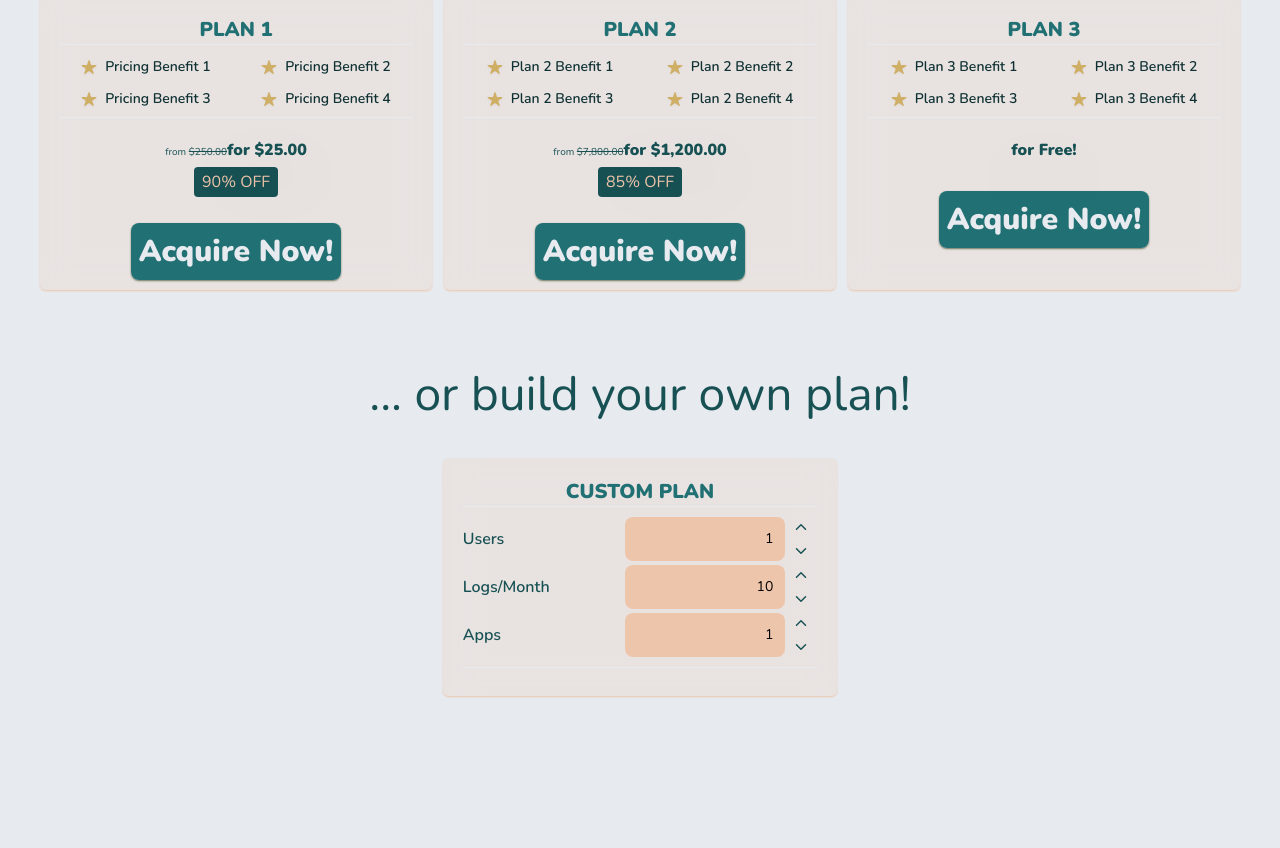
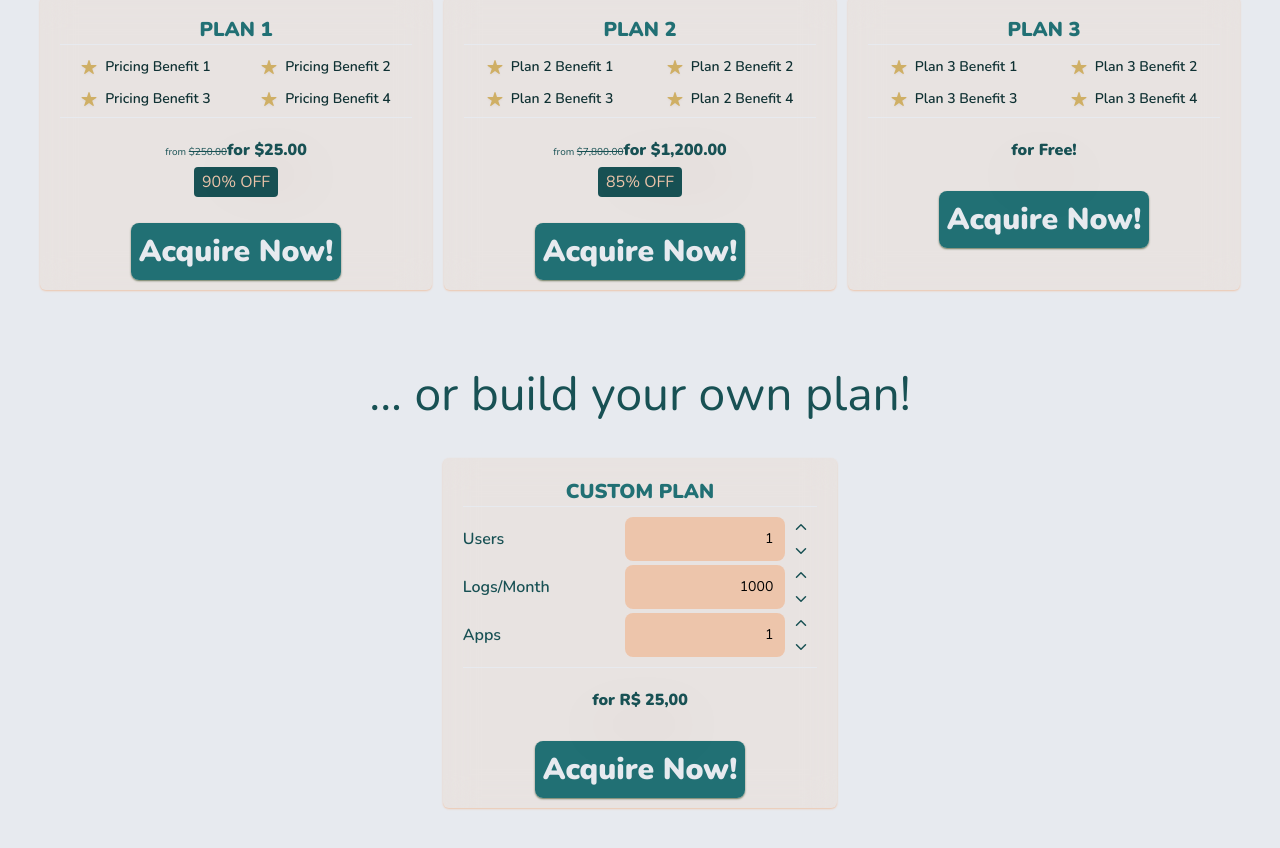
Before and after one commit to araujoarthur/logit-mainpage, a React (Vite) app: page / in a window 1280 px wide. Shown: the part 1691-2539 px from the top of the page. Before the commit the page ends 2427 px from the top, so only its background shows below. Built offline with nearby package versions, Linux system fonts and the light colour scheme.

Commit message:
Finished pricing

```diff
--- a/src/App.jsx
+++ b/src/App.jsx
@@ -37,8 +37,8 @@ class App extends React.Component {
         <ButtonBox passRef={ this.references.Login } id="loginbox" background="icewhite" shadow="lg" shadowColor="salmonpink" icon={<IoRocket />} href="#">To The App!</ButtonBox>
         <ButtonBox passRef={ this.references.SignUp } id="signupbox" background="aquagreen" textColor="darkpetrol" buttonBackground="salmonpink" shadow="lg" shadowColor="limegreenFaded" icon={<IoRocket />} href="#">Create an Account!</ButtonBox>
         <ButtonBox passRef={ this.references.Documentation } id="documentationbox" background="salmonpink" buttonBackground="aquagreen" textColor="icewhite" shadow="lg" shadowColor="darkpetrol" icon={ <IoHelpCircle /> }>Read the Documentation</ButtonBox>
-        <PricingGrid id="pricingbox" columns='3' gap='3' passRef={ this.references.Pricing }>
-
+        <div id="pricingbox" ref={ this.references.Pricing }>
+          <PricingGrid columns='3' gap='3'>
             <PricingBox planName="Plan 1" purchaseBox={<PurchaseBox planIdentifier={1} priceFrom={25000} priceFor={2500} discountPercent={true} locale='en-US' currency='USD' />}>
               <PlanBenefits>
                 <PlanBenefit>
@@ -98,6 +98,7 @@ class App extends React.Component {
             </CustomPlan>
             <div></div>
           </PricingGrid>
+        </div>
       </>
     );
   }
--- a/src/CustomPlan.jsx
+++ b/src/CustomPlan.jsx
@@ -1,23 +1,65 @@
 import React from 'react'
 import { PricingBox } from './PricingGrid';
 import { IoChevronDown, IoChevronUp, IoChevronBack, IoChevronForward } from 'react-icons/io5'
+import PurchaseBox from './PurchaseBox';
 
 
 export default class CustomPlan extends React.Component {
     constructor(props) {
         super(props);
 
-        this.UsersInputRef = React.createRef();
-        this.LogsInputRef = React.createRef();
-        this.AppsInputRef = React.createRef();
+        this.UsersRef = {input: React.createRef(), utility: React.createRef()};
+        this.LogsRef = {input: React.createRef(), utility: React.createRef()};
+        this.AppsRef = {input: React.createRef(), utility: React.createRef()};
+
+        this.handleChange = this.handleChange.bind(this);
+
+        this.state = {
+            unitValue: {
+                users:500,
+                logs:1,
+                apps:1000
+            },
+            purchaseValue: {
+                users:0,
+                logs:0,
+                apps:0,
+            }
+        }
+
+    }
+
+    handleChange(item, fn_callback = (count, unitValue) => { return count * unitValue }) {
+        this.setState(previousState => {console.log(previousState); return {
+            purchaseValue:{
+                ...previousState.purchaseValue,
+                [item.state.utilityIdentifier]: fn_callback(item.state.count, previousState.unitValue[item.state.utilityIdentifier])
+            }
+        }});
     }
 
     render() {
+        const { users: usersPrice, logs: logsPrice, apps: appsPrice } = this.state.purchaseValue;
         return (
-            <PricingBox planName="Custom Plan">
-                <SelectUtility ref={ this.UsersInputRef } utility="Users"></SelectUtility>
-                <SelectUtility ref={ this.LogsInputRef } utility="Logs/Month" incrementalOffset={10} ></SelectUtility>
-                <SelectUtility ref={ this.AppsInputRef } utility="Apps"></SelectUtility>
+            <PricingBox planName="Custom Plan" purchaseBox={<PurchaseBox priceFor={usersPrice + logsPrice + appsPrice} />}>
+                <SelectUtility
+                    utilityIdentifier="users"
+                    onChange={this.handleChange}
+                    utilityName="Users"
+                />
+                <SelectUtility
+                    utilityIdentifier="logs"
+                    ref={ this.LogsRef.utility }
+                    passRef={ this.LogsRef.input }
+                    onChange={this.handleChange}
+                    utilityName="Logs/Month"
+                    incrementalOffset={1000}
+                />
+                <SelectUtility
+                    utilityIdentifier="apps"
+                    onChange={this.handleChange}
+                    utilityName="Apps"
+                />
             </PricingBox>
         );
     }
@@ -25,11 +67,19 @@ export default class CustomPlan extends React.Component {
 }
 
 export class SelectUtility extends React.Component {
+    constructor(props) {
+        super(props);
+    }
+
 
     render() {
         return (
         <div className="flex items-center justify-center justify-items-center">
-            <span className="mr-auto font-semibold font-nunito text-darkpetrol"> {this.props.utility} </span><UtilityInput incrementalOffset={this.props.incrementalOffset ? this.props.incrementalOffset : 1} />
+            <span className="mr-auto font-semibold font-nunito text-darkpetrol"> {this.props.utilityName} </span>
+            <UtilityInput
+                utilityIdentifier={ this.props.utilityIdentifier }
+                onChange={this.props.onChange}
+                incrementalOffset={this.props.incrementalOffset ? this.props.incrementalOffset : 1} />
         </div>
         );
     }
@@ -40,7 +90,8 @@ class UtilityInput extends React.Component {
         super(props);
 
         this.state = {
-            count: this.props.incrementalOffset
+            count: this.props.incrementalOffset,
+            utilityIdentifier: this.props.utilityIdentifier
         }
 
         this.incrementCounter = this.incrementCounter.bind(this);
@@ -49,13 +100,19 @@ class UtilityInput extends React.Component {
 
 
     incrementCounter () {
-        this.setState({
-            count: this.state.count + this.props.incrementalOffset
-        });
+        this.setState(previousState => {return {
+            count: previousState.count + this.props.incrementalOffset
+        }}, () => this.props.onChange(this));
+
+
     }
 
     decrementCounter() {
-        return (this.state.count > this.props.incrementalOffset && this.setState({ count: this.state.count - this.props.incrementalOffset }));
+        return (this.state.count > this.props.incrementalOffset && this.setState(previousState => {return { count: previousState.count - this.props.incrementalOffset }}, () => this.props.onChange(this)));
+    }
+
+    componentDidMount() {
+        this.props.onChange(this); // Sets the initial value.
     }
 
     render() {
--- a/src/PricingGrid.jsx
+++ b/src/PricingGrid.jsx
@@ -19,8 +19,8 @@ export default class PricingGrid extends React.Component {
         const { columns, gap } = this.props;
         return(
             <>
-                <h2 className="pt-10 text-5xl bg-icewhite text-darkpetrol font-nunito text-center">{this.props.title ? this.props.title : 'Our Deals'}</h2>
-                <div ref={this.props.passRef} className={`bg-icewhite items-center justify-center justify-items-center p-10 grid grid-cols-1 md:grid-cols-${columns ? columns : '3'} gap-0 md:gap-${gap ? gap : '2'} ${this.props.className ? this.props.className : ''}`.trim()} id={this.props.id}>
+                <h2 ref={this.props.passRef} className="pt-10 text-5xl bg-icewhite text-darkpetrol font-nunito text-center">{this.props.title ? this.props.title : 'Our Deals'}</h2>
+                <div  className={`bg-icewhite items-center justify-center justify-items-center p-10 grid grid-cols-1 md:grid-cols-${columns ? columns : '3'} gap-0 md:gap-${gap ? gap : '2'} ${this.props.className ? this.props.className : ''}`.trim()} id={this.props.id}>
                     {this.props.children}
                 </div>
             </>
```
Lines whose indentation alone changed are shown as unchanged.
